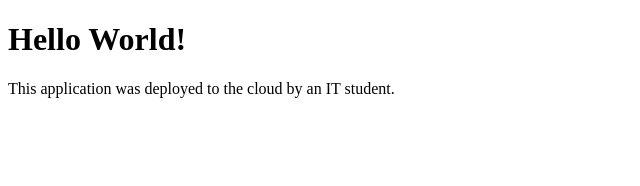
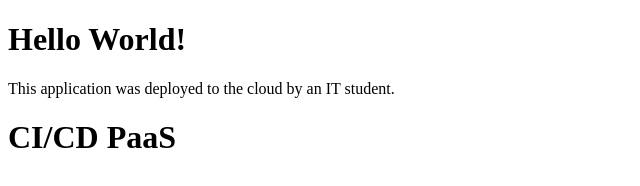
Before and after one commit to saveninja305-lab/my-cloud-app, a plain HTML site: page index.html in a window 1280 px wide. Shown: the whole page, without its empty margins (0-640 px from the left). Drawn offline with Linux system fonts and the light colour scheme.

Commit message:
Add CI/CD PaaS heading to index.html
Added a heading for CI/CD PaaS at the end of the body.

```diff
--- a/index.html
+++ b/index.html
@@ -7,4 +7,6 @@
  <h1>Hello World!</h1>
  <p>This application was deployed to the cloud by an IT student.</p>
 </body>
+<h1>CI/CD
+PaaS</h1>
 </html>
```
